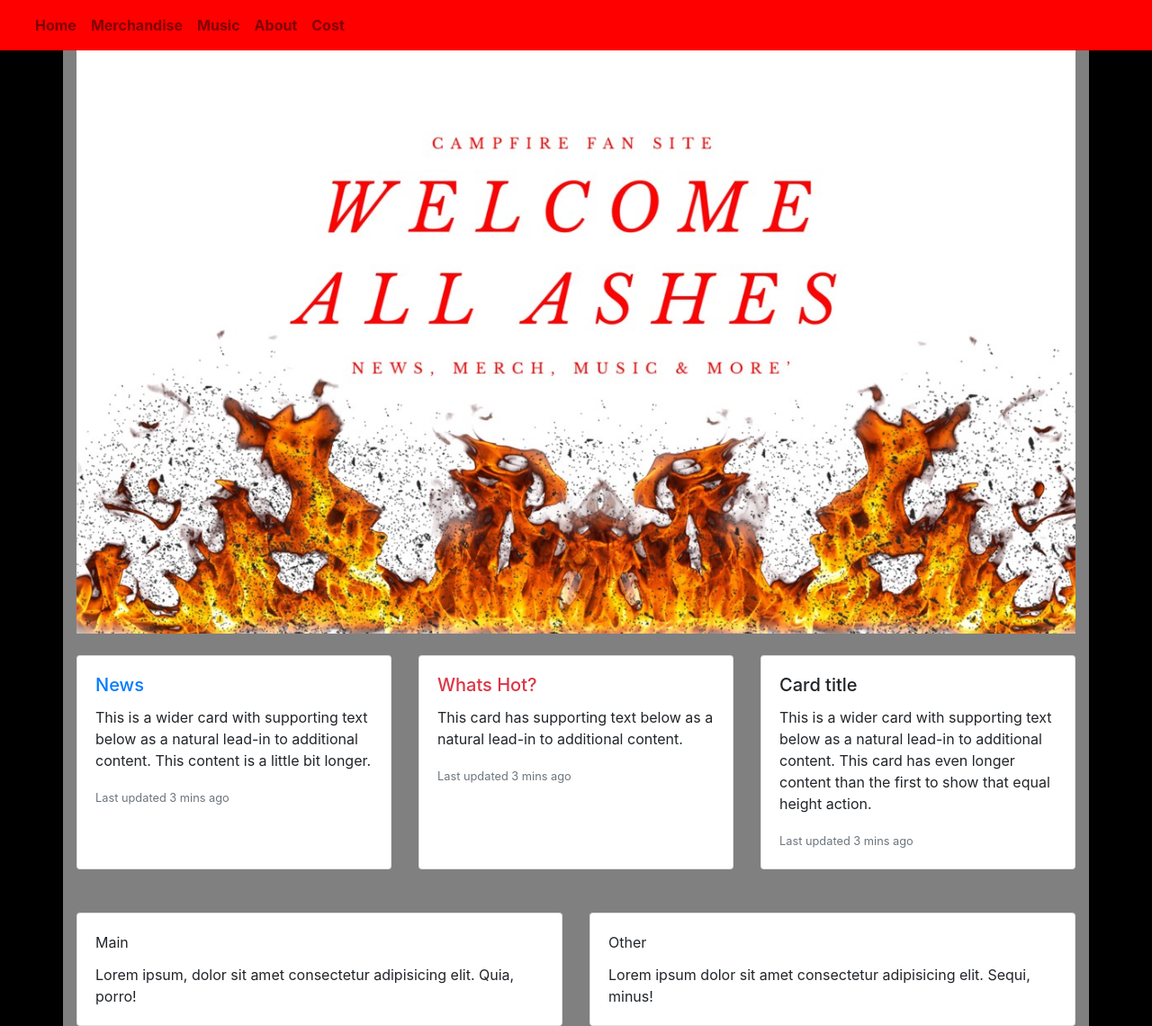
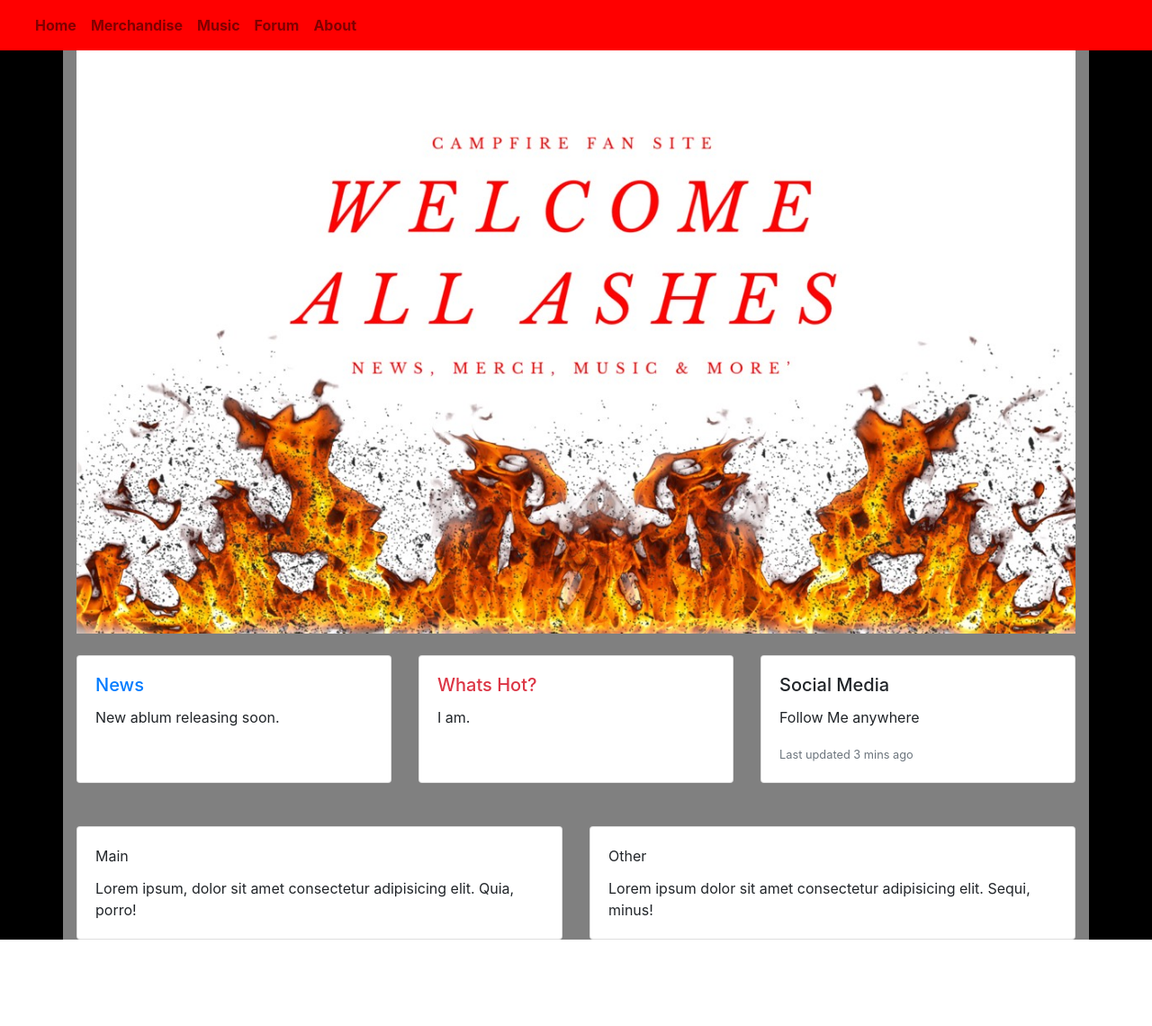
Before and after one commit to Crescends/Rising-Star, a Python web app: template RisingStar/templates/home.html in a window 1280 px wide. Shown: the whole page at 90% size. After the commit the page ends 1044 px from the top, so only its background shows below. Run offline with Jinja, Linux system fonts and the light colour scheme; the template is opened without the code that fills it, so the values that code supplies are empty; some libraries are stand-ins or nearby versions.

Commit message:
Changed a few titles and edited navigation bar

```diff
--- a/RisingStar/templates/home.html
+++ b/RisingStar/templates/home.html
@@ -8,23 +8,19 @@
     <div class="card">
         <div class="card-body">
             <h5 class="card-title text-primary">News</h5>
-            <p class="card-text">This is a wider card with supporting text below as a natural lead-in to additional
-                content. This content is a little bit longer.</p>
-            <p class="card-text"><small class="text-muted">Last updated 3 mins ago</small></p>
+            <p class="card-text">New ablum releasing soon.</p>
         </div>
     </div>
     <div class="card">
         <div class="card-body">
             <h5 class="card-title text-danger">Whats Hot?</h5>
-            <p class="card-text">This card has supporting text below as a natural lead-in to additional content.</p>
-            <p class="card-text"><small class="text-muted">Last updated 3 mins ago</small></p>
+            <p class="card-text">I am.</p>
         </div>
     </div>
     <div class="card">
         <div class="card-body">
-            <h5 class="card-title">Card title</h5>
-            <p class="card-text">This is a wider card with supporting text below as a natural lead-in to additional
-                content. This card has even longer content than the first to show that equal height action.</p>
+            <h5 class="card-title">Social Media</h5>
+            <p class="card-text">Follow Me anywhere</p>
             <p class="card-text"><small class="text-muted">Last updated 3 mins ago</small></p>
         </div>
     </div>
--- a/RisingStar/templates/includes/navbar.html
+++ b/RisingStar/templates/includes/navbar.html
@@ -19,14 +19,15 @@
                     <a class="nav-link" href="/music">Music</a>
                 </li>
 
+                <li class="nav-item">
+                    <a class="nav-link" href="/forum">Forum</a>
+                </li>
 
                 <li class="nav-item">
                     <a class="nav-link" href="/about">About</a>
                 </li>
 
-                <li class="nav-item">
-                    <a class="nav-link" href="/about">Cost</a>
-                </li>
+
             </ul>
         </div>
     </div>
```
